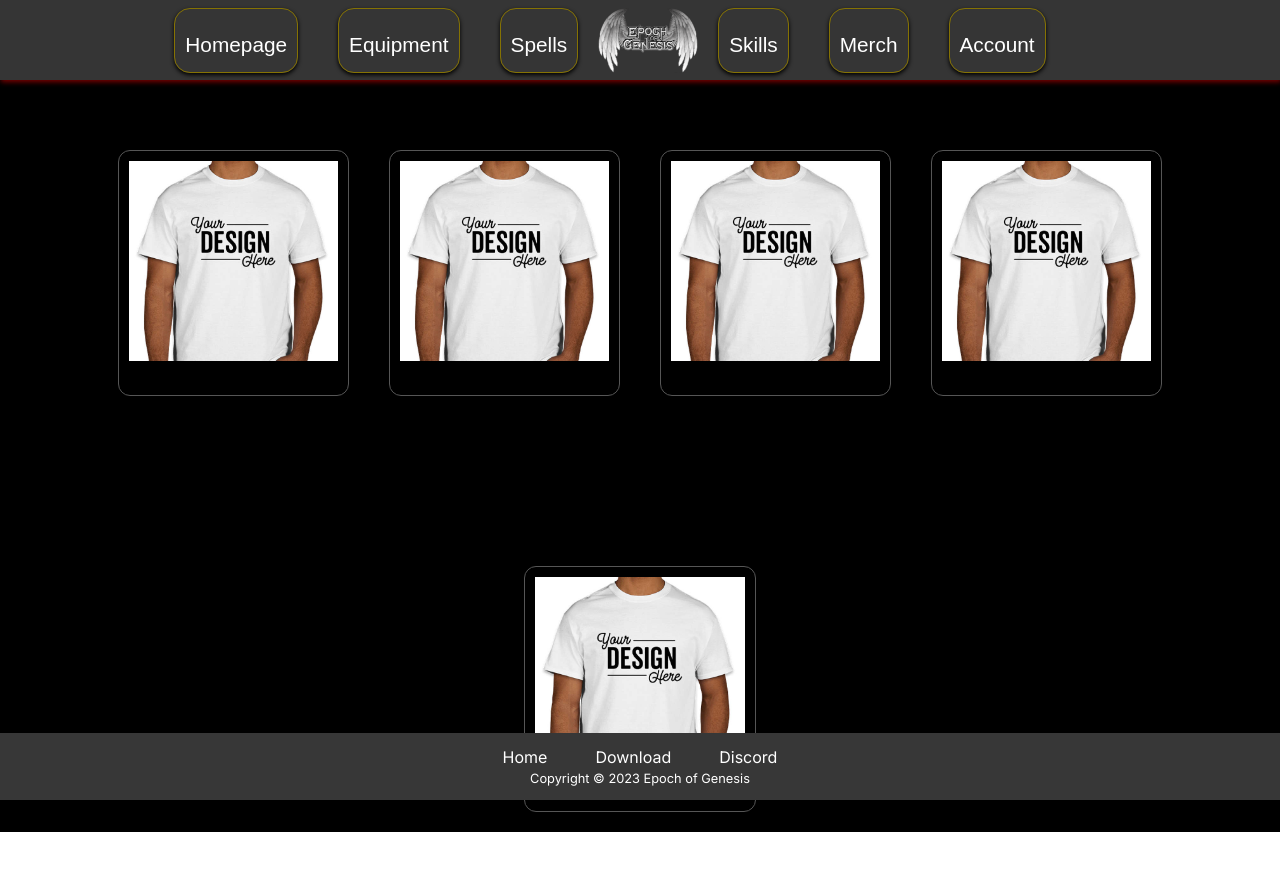
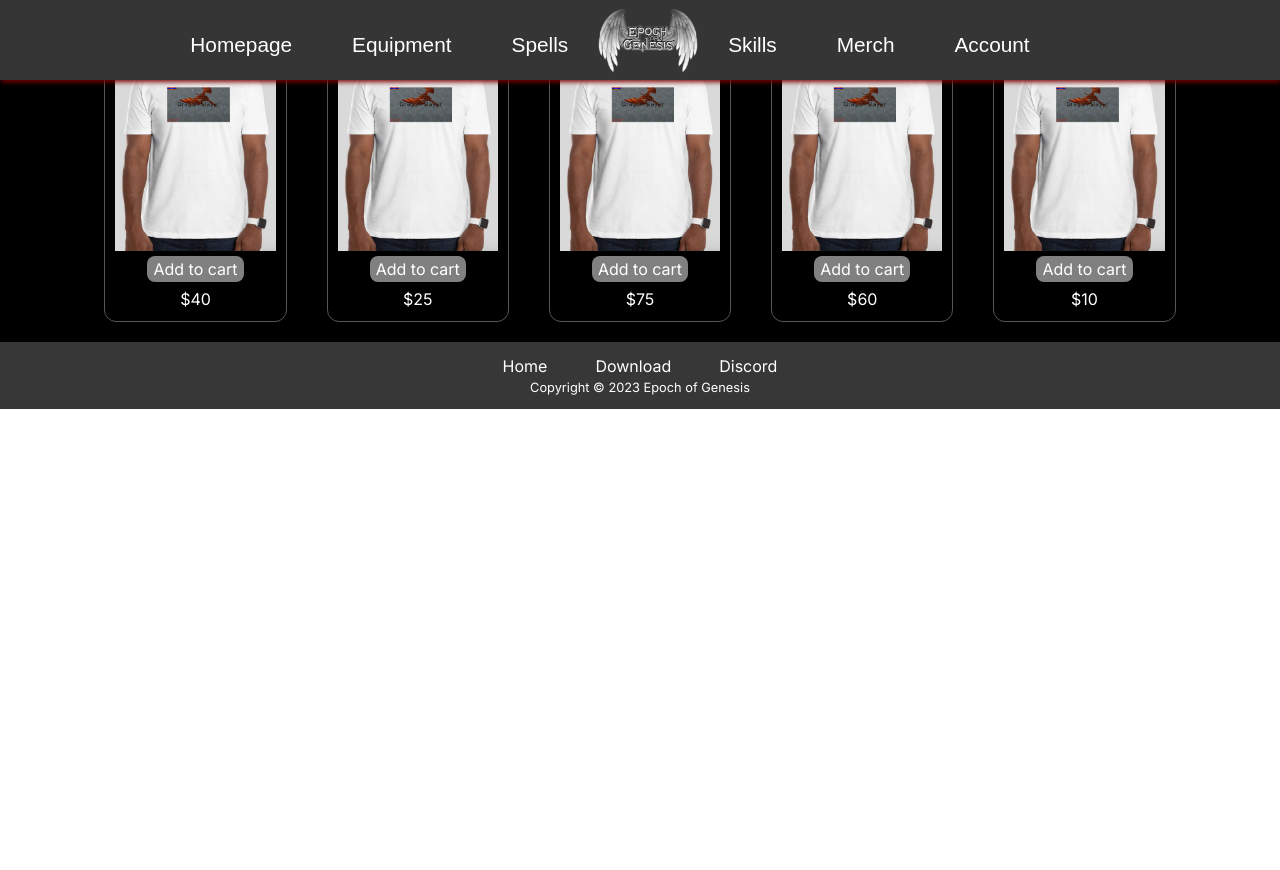
Before and after one commit to Locklear66/epochofgenesis, a Next.js app: page /merch in a window 1280 px wide. Shown: the top 870 px of the page. After the commit the page ends 800 px from the top, so only its background shows below. Built offline with nearby package versions, Linux system fonts and the light colour scheme.

Commit message:
worked on the merch tab

```diff
--- a/app/merch/merch.module.css
+++ b/app/merch/merch.module.css
@@ -1,6 +1,5 @@
 .main{
     background-color: black;
-
 }
 
 .container{
@@ -11,10 +10,31 @@
 }
 
 .box{
-    margin: 150px 20px 20px 20px;
+    display: flex;
+    flex-direction: column;
+    align-items: center;
+    margin: 40px 20px 20px 20px;
     border: 1px solid rgb(86, 86, 86);
     padding: 10px;
     border-radius: 12px;
+    color: white;
+}
+
+.btn{
+    cursor: pointer;
+    font-style: none;
+    border: none;
+    border-radius: 8px;
+    margin-top: 5px;
+    margin-bottom: 5px;
+    color: white;
+    background-color: grey;
+    box-shadow: 3px white;
+}
+
+.btn:active{
+    box-shadow: 1px 1px 1px 1px lightgrey;
+    transform: translateX(1px);
 }
 
 .image{
--- a/app/merch/page.jsx
+++ b/app/merch/page.jsx
@@ -1,7 +1,7 @@
 import React from "react";
 import merchcss from "./merch.module.css";
 import Image from "next/image";
-import tshirt from "/public/tshirt.jpeg";
+import tshirt from "/public/testproduct.webp";
 
 export default function merch() {
   return (
@@ -9,23 +9,23 @@ export default function merch() {
       <div className={merchcss.container}>
         <div className={merchcss.box}>
           <Image className={merchcss.image} src={tshirt} />
-          $60
+          <button className={merchcss.btn}>Add to cart</button> $40
         </div>
         <div className={merchcss.box}>
           <Image className={merchcss.image} src={tshirt} />
-          $60
+          <button className={merchcss.btn}>Add to cart</button> $25
         </div>
         <div className={merchcss.box}>
           <Image className={merchcss.image} src={tshirt} />
-          $60
+          <button className={merchcss.btn}>Add to cart</button> $75
         </div>
         <div className={merchcss.box}>
           <Image className={merchcss.image} src={tshirt} />
-          $60
+          <button className={merchcss.btn}>Add to cart</button> $60
         </div>
         <div className={merchcss.box}>
           <Image className={merchcss.image} src={tshirt} />
-          $60
+          <button className={merchcss.btn}>Add to cart</button> $10
         </div>
       </div>
     </main>
--- a/app/nav/nav.module.css
+++ b/app/nav/nav.module.css
@@ -24,12 +24,12 @@
 .link__box{
   display: flex;
   align-items: center;
-  border: 1px solid rgb(133, 114, 3);
+  /* border: 1px solid rgb(133, 114, 3); */
   border-radius: 16px;
   margin-left: 20px;
   margin-right: 20px;
   padding: 10px 10px 0px 10px;
-  box-shadow: 0px 2px 4px rgb(0, 0, 0);
+  /* box-shadow: 0px 2px 4px rgb(0, 0, 0); */
 }
 
 .link__box:active{
```
Also changed, not shown: app/page.module.css (+0 -11 lines), app/footer/footer.module.css (line endings or trailing spaces), public/testproduct.webp (added).
